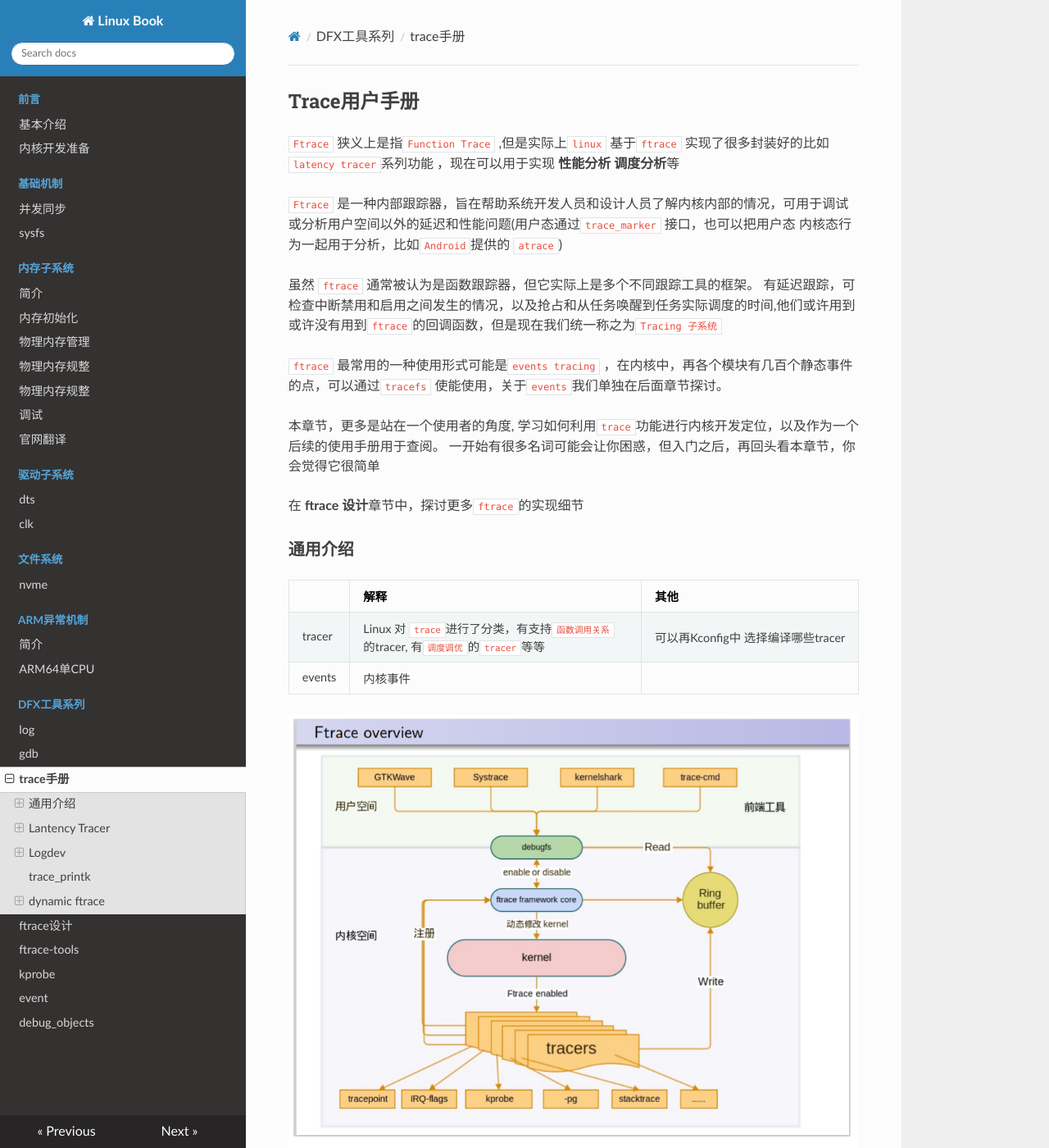
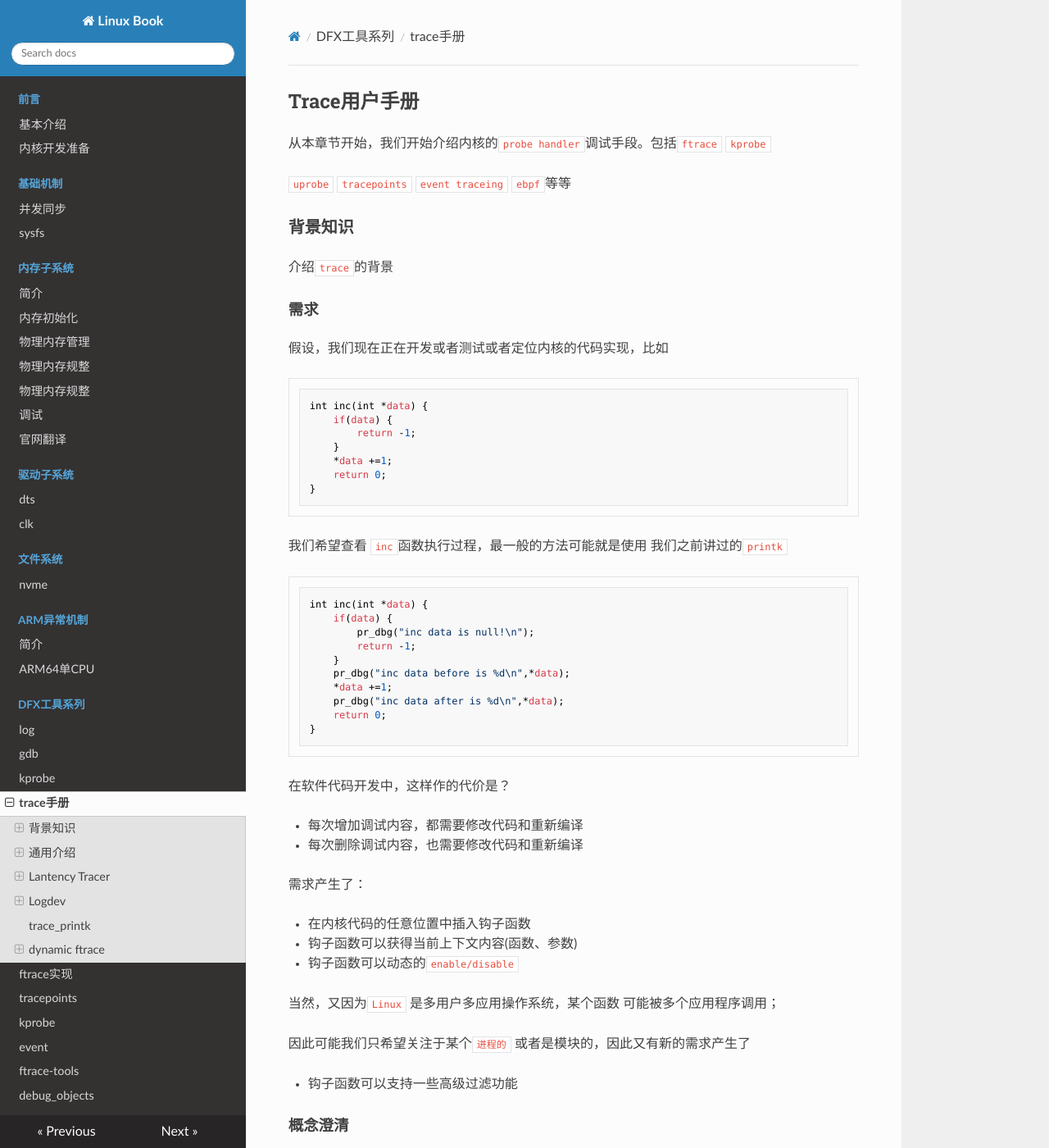
Before and after one commit to guoweikang/Linux-book, an MkDocs documentation site: the page built from docs/debug/ftrace.md, in a window 1280 px wide and 1400 px high. Shown: the whole window at 82% size. Built offline with MkDocs 1.6.1, drawn with Linux system fonts in a browser that asks for light colours; nearby versions of some CDN libraries; some of the changed text lies outside the part shown.

Commit message:
add tracing
Signed-off-by: guoweikang <762666614@qq.com>

````diff
--- a/docs/debug/ftrace.md
+++ b/docs/debug/ftrace.md
@@ -1,10 +1,69 @@
 ## Trace用户手册
 
-`Ftrace` 狭义上是指`Function Trace` ,但是实际上`linux` 基于`ftrace` 实现了很多封装好的比如`latency tracer`系列功能 ，现在可以用于实现 **性能分析** **调度分析**等
+从本章节开始，我们开始介绍内核的`probe handler`调试手段。包括`ftrace` `kprobe`
+
+`uprobe` `tracepoints` `event traceing` `ebpf`等等
+
+### 背景知识
+
+介绍`trace`的背景
+
+#### 需求
+
+假设，我们现在正在开发或者测试或者定位内核的代码实现，比如
+
+```c
+int inc(int *data) {
+    if(data) {
+        return -1;
+    }
+    *data +=1;
+    return 0;
+}
+```
+
+我们希望查看 `inc`函数执行过程，最一般的方法可能就是使用 我们之前讲过的`printk`
+
+```c
+int inc(int *data) {
+    if(data) {
+        pr_dbg("inc data is null!\n");
+        return -1;
+    }
+    pr_dbg("inc data before is %d\n",*data);
+    *data +=1;
+    pr_dbg("inc data after is %d\n",*data);
+    return 0;
+}
+```
+
+在软件代码开发中，这样作的代价是？
+
+- 每次增加调试内容，都需要修改代码和重新编译
+
+- 每次删除调试内容，也需要修改代码和重新编译
+
+需求产生了：
+
+- 在内核代码的任意位置中插入钩子函数
+- 钩子函数可以获得当前上下文内容(函数、参数)
+- 钩子函数可以动态的`enable/disable`
+
+当然，又因为`Linux` 是多用户多应用操作系统，某个函数 可能被多个应用程序调用；
+
+因此可能我们只希望关注于某个`进程的`  或者是模块的，因此又有新的需求产生了
+
+- 钩子函数可以支持一些高级过滤功能
+
+#### 概念澄清
+
+`ftrace`在内核中可能有概念混淆，我分为广义和侠义
+
+- 侠义的概念，特指基于 `-pg` `mcount` 实现的内核插桩
+
+- 广义的概念，指基于不同的计数，但是都实现了部分上述需求功能的子系统
 
 `Ftrace` 是一种内部跟踪器，旨在帮助系统开发人员和设计人员了解内核内部的情况，可用于调试或分析用户空间以外的延迟和性能问题(用户态通过`trace_marker` 接口，也可以把用户态 内核态行为一起用于分析，比如`Android`提供的 `atrace`)
-
-虽然 `ftrace` 通常被认为是函数跟踪器，但它实际上是多个不同跟踪工具的框架。 有延迟跟踪，可检查中断禁用和启用之间发生的情况，以及抢占和从任务唤醒到任务实际调度的时间,他们或许用到或许没有用到`ftrace`的回调函数，但是现在我们统一称之为`Tracing 子系统`
 
 `ftrace` 最常用的一种使用形式可能是`events tracing` ，在内核中，再各个模块有几百个静态事件的点，可以通过`tracefs` 使能使用，关于`events`我们单独在后面章节探讨。
 
@@ -1163,7 +1222,7 @@ exec "$@"
 
 显示内容的列可以动态启用/禁用。 可以根据自己的需要使用各种选项组合。
 
--  `CPU` ：  有时最好只跟踪一个 CPU（参见 `tracing_cpu_mask` 文件），否则在切换 CPU 跟踪时，有时可能会看到无序的函数调用。
+- `CPU` ：  有时最好只跟踪一个 CPU（参见 `tracing_cpu_mask` 文件），否则在切换 CPU 跟踪时，有时可能会看到无序的函数调用。
 
   ```shell
   # echo nofuncgraph-cpu > trace_options
@@ -1186,7 +1245,6 @@ exec "$@"
   ```
 
 ```vim
-
   3) # 1837.709 us |          } /* __switch_to */
   3)               |          finish_task_switch() {
   3)   0.313 us    |            _raw_spin_unlock_irq();
@@ -1222,39 +1280,34 @@ exec "$@"
     0)    sh-4802     | + 49.370 us   |                }
   ```
 
-
-
 - 绝对时间： 默认不启用
 
   ```shell
   hide: echo nofuncgraph-abstime > trace_options
   show: echo funcgraph-abstime > trace_options
-
-
   ```
 
-  示例:
+```
+示例:
 
-  ```vim
-    #
-    #      TIME       CPU  DURATION                  FUNCTION CALLS
-    #       |         |     |   |                     |   |   |   |
-    360.774522 |   1)   0.541 us    |                                          }
-    360.774522 |   1)   4.663 us    |                                        }
-    360.774523 |   1)   0.541 us    |                                        __wake_up_bit();
-    360.774524 |   1)   6.796 us    |                                      }
-    360.774524 |   1)   7.952 us    |                                    }
-    360.774525 |   1)   9.063 us    |                                  }
-    360.774525 |   1)   0.615 us    |                                  journal_mark_dirty();
-    360.774527 |   1)   0.578 us    |                                  __brelse();
-    360.774528 |   1)               |                                  reiserfs_prepare_for_journal() {
-    360.774528 |   1)               |                                    unlock_buffer() {
-    360.774529 |   1)               |                                      wake_up_bit() {
-    360.774529 |   1)               |                                        bit_waitqueue() {
-    360.774530 |   1)   0.594 us    |                                          __phys_addr();
-  ```
-
-
+```vim
+  #
+  #      TIME       CPU  DURATION                  FUNCTION CALLS
+  #       |         |     |   |                     |   |   |   |
+  360.774522 |   1)   0.541 us    |                                          }
+  360.774522 |   1)   4.663 us    |                                        }
+  360.774523 |   1)   0.541 us    |                                        __wake_up_bit();
+  360.774524 |   1)   6.796 us    |                                      }
+  360.774524 |   1)   7.952 us    |                                    }
+  360.774525 |   1)   9.063 us    |                                  }
+  360.774525 |   1)   0.615 us    |                                  journal_mark_dirty();
+  360.774527 |   1)   0.578 us    |                                  __brelse();
+  360.774528 |   1)               |                                  reiserfs_prepare_for_journal() {
+  360.774528 |   1)               |                                    unlock_buffer() {
+  360.774529 |   1)               |                                      wake_up_bit() {
+  360.774529 |   1)               |                                        bit_waitqueue() {
+  360.774530 |   1)   0.594 us    |                                          __phys_addr();
+```
 
 - 显示函数结束注释
 
@@ -1331,15 +1384,11 @@ echo 1 > /proc/sys/kernel/stack_tracer_enabled
   trace_printk("I'm a comment!\n")
   ```
 
-  ``` vim
+  ```vim
    1)               |             __might_sleep() {
    1)               |                /* I'm a comment! */
    1)   1.449 us    |             }
   ```
-
-
-
-
 
 ### dynamic ftrace
 
--- a/mkdocs.yml
+++ b/mkdocs.yml
@@ -48,9 +48,11 @@ nav:
   - DFX工具系列:
     - 'log': 'debug/log.md'
     - 'gdb': 'debug/gdb.md'
+    - 'kprobe': 'debug/kprobe.md'
     - 'trace手册': 'debug/ftrace.md'
-    - 'ftrace设计': 'debug/ftrace-design.md'
-    - 'ftrace-tools': 'debug/ftrace_tools.md'
+    - 'ftrace实现': 'debug/ftrace-design.md'
+    - 'tracepoints': 'debug/tracepoints.md'
     - 'kprobe': 'debug/kprobe.md'
     - 'event': 'dsebug/events.md'
+    - 'ftrace-tools': 'debug/ftrace_tools.md'
     - 'debug_objects': 'debug/debug_objects.md'
````
Also changed, not shown: docs/debug/ftrace-design.md (+8 -0 lines), docs/debug/ftrace_tools.md (+13 -15 lines), docs/debug/kprobe.md (+40 -0 lines), docs/debug/tracepoints.md (added, +369 -0 lines).
